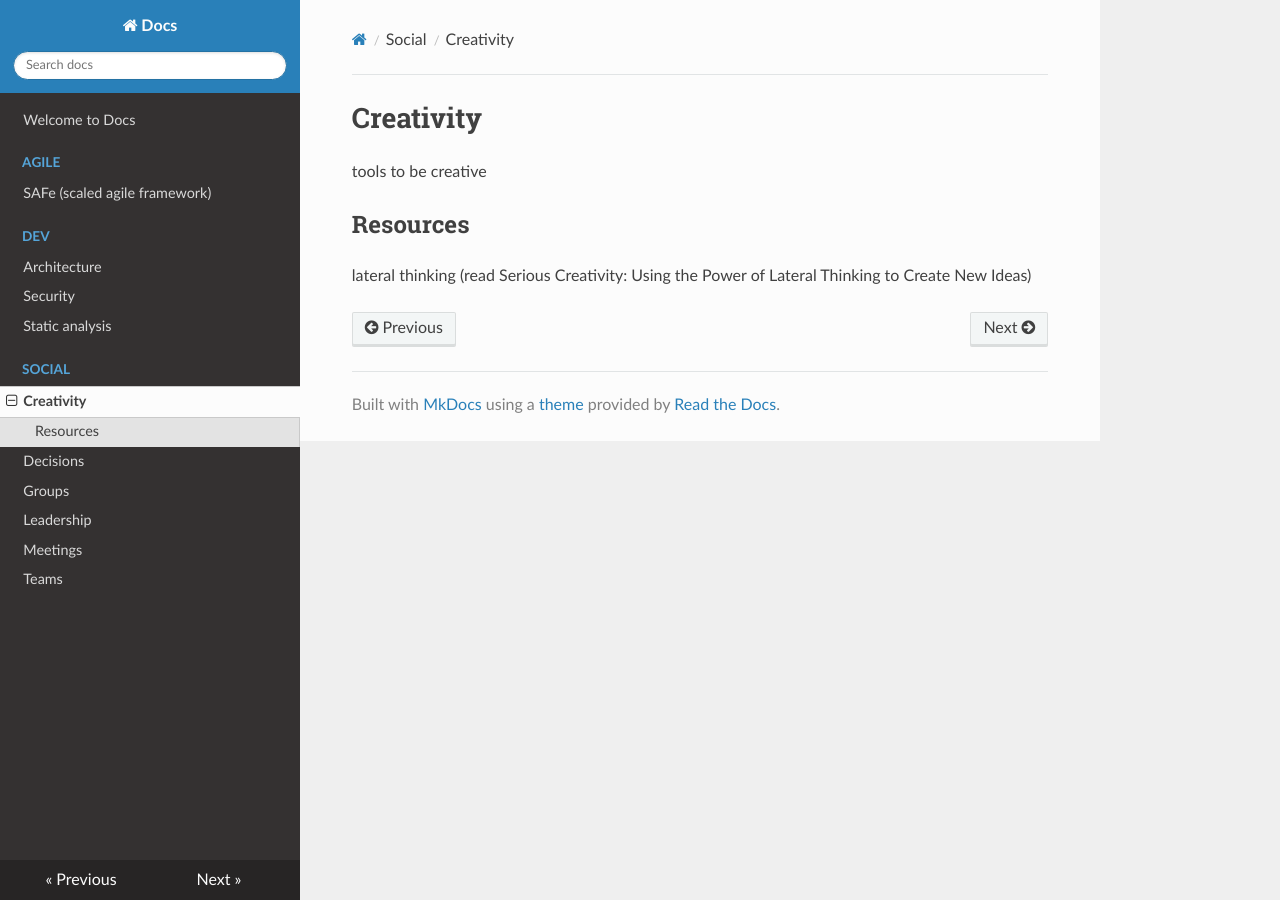
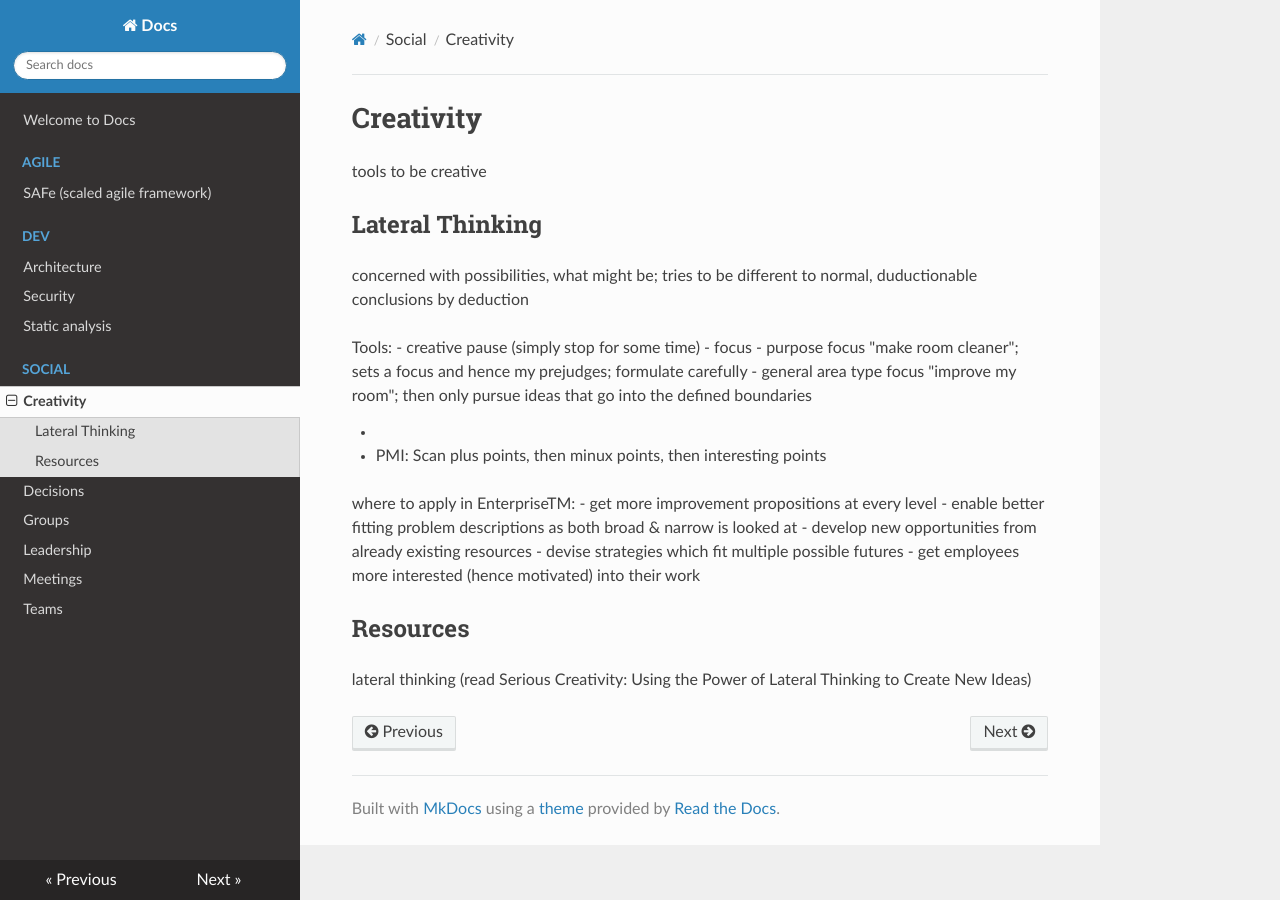
Before and after one commit to famoser/docs, an MkDocs documentation site: the page built from docs/social/creativity.md, in a window 1280 px wide. Built offline with MkDocs 1.6.1, drawn with Linux system fonts in a browser that asks for light colours; nearby versions of some CDN libraries.

Commit message:
working on lateral thinking

```diff
--- a/docs/social/creativity.md
+++ b/docs/social/creativity.md
@@ -2,5 +2,25 @@
 
 tools to be creative
 
+## Lateral Thinking
+
+concerned with possibilities, what might be; tries to be different to normal, duductionable conclusions by deduction
+
+Tools:
+- creative pause (simply stop for some time)
+- focus
+  - purpose focus "make room cleaner"; sets a focus and hence my prejudges; formulate carefully
+  - general area type focus "improve my room"; then only pursue ideas that go into the defined boundaries
+
+-
+- PMI: Scan plus points, then minux points, then interesting points
+
+where to apply in EnterpriseTM:
+- get more improvement propositions at every level
+- enable better fitting problem descriptions as both broad & narrow is looked at
+- develop new opportunities from already existing resources
+- devise strategies which fit multiple possible futures
+- get employees more interested (hence motivated) into their work
+
 ## Resources
 lateral thinking (read Serious Creativity: Using the Power of Lateral Thinking to Create New Ideas)
```
